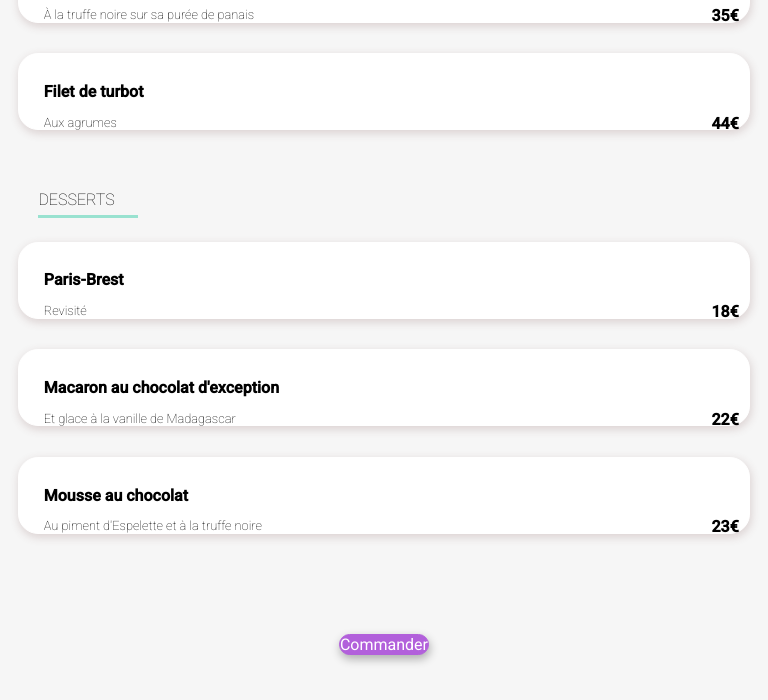
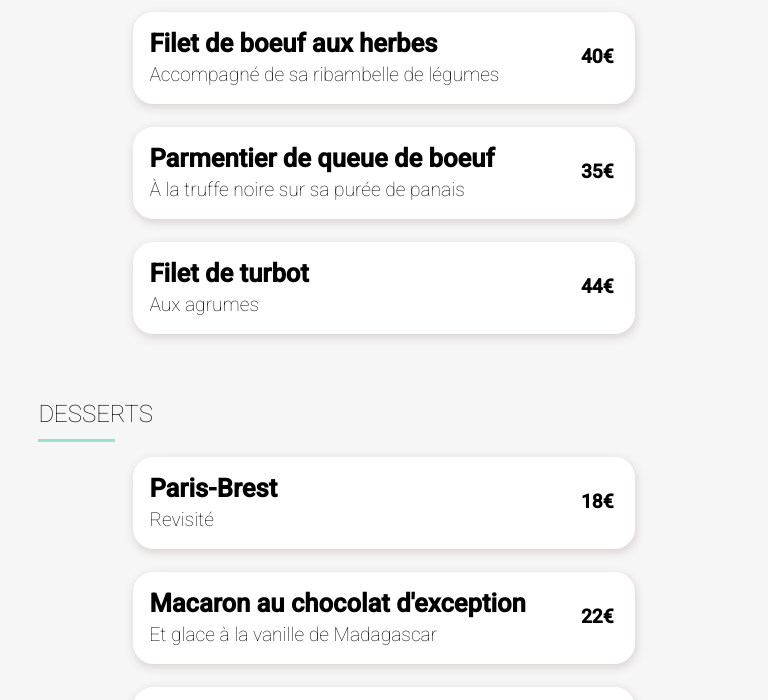
Before and after one commit to Zakaria-mac/ZakariaBelghit_3_26012021, a website: page Menu_1.html in a window 768 px wide. Shown: the part 990-1690 px from the top of the page. Drawn offline with Linux system fonts and the light colour scheme; a web font is replaced by a local one.

Commit message:
tablet_done

```diff
--- a/sass/main.scss
+++ b/sass/main.scss
@@ -800,7 +800,7 @@ body h4
         &__previous a{
             text-decoration: none;
             color: black;
-            font-size: 1.1em;
+            font-size: 2.7em;
         }
         &__previous{
             display: flex;
@@ -820,7 +820,7 @@ body h4
         &__img{
             display: flex;
             width: 100%;
-            height: 220px;
+            height: 50%;
             overflow: hidden;
         }
         &__img img{
@@ -833,26 +833,25 @@ body h4
             align-items: center;
             border: 1px solid $fond-color;
             background-color: $fond-color;
-            border-radius: 30px 30px 0 0;
+            border-radius: 50px 50px 0 0;
             width: 100%;
             margin-top: -12%;
         }
         &__title h1{
             font-family:'Shrikhand', 'roboto', serif, sans-serif;
-            font-size: 1.6em;
-            margin: 5% 5% 3% 0;
+            font-size: 3em;
+            margin: 3% 5% 3% 0;
             padding-left: 0;
         }
         &__title a{
             text-decoration: none;
-            font-size: 1.4em;
+            font-size: 2.5em;
             color: black;
             background-color: $fond-color;
             margin-left: 2%;
-            margin-top: 2%;
+            margin-top: 0;
             font-weight: lighter;
         }
-
     }
     .menu
     {
@@ -869,21 +868,21 @@ body h4
         &__title h2{
             color: black;
             font-weight: lighter;
-            font-size: 1em;
+            font-size: 1.5em;
             margin-bottom: 9%;
         }
         &__line{
             border-top: $third-color solid 3px;
             margin-left: 5%;
             padding: 0;
-            width: 13%;
+            width: 10%;
         }
     }
     .dish_btn
     {
         display: flex;
         flex-direction: column;
-        justify-content:flex-start;
+        justify-content:center;
         align-items: center;
         width: 100%;
         margin:0;
@@ -893,64 +892,68 @@ body h4
         display: flex;
         flex-direction: column;
         justify-content: flex-start;
-        width: 90%;
-        height: 75px;
+        width: 65%;
+        height: 90px;
         @include btn-menu;
         background-color: white;
         border: 1px solid white;
-        margin: 3% 0 1% 0;
-        padding-left: 5%;
+        margin: 2% 0 1% 0;
+
         &__link{
             text-decoration: none;
             width: 100%;
-            height: 75px;
+            height: 90px;
         }
         &__title{
             color: black;
             font-weight: bold;
-            font-size: 1em;
-            margin:4% 0 2% -2%;
+            font-size: 1.6em;
+            margin:3% 0 0 3%;
         }
         &__text{
             font-weight: lighter;
             color: black;
-            font-size: 0.8em;
-            margin: 0 0 0 -2%;
-
+            font-size: 1.2em;
+            margin: 1% 0 0 3%;
         }
         &__price{
             font-weight: bold;
             color: black;
-            font-size: 1em;
+            font-size: 1.2em;
             display: flex;
             justify-content: flex-end;
             position: relative;
-            bottom: 32px;
-            right:10px;
+            bottom: 60px;
+            right:20px;
         }
         &__btn {
             display: flex;
             justify-content: flex-end;
             color: black;
             position: relative;
-            bottom: 90px;
-            right:10px;
+            bottom: 60px;
+            right:20px;
             visibility: hidden;
         }
     }
     .btn_commander
     {
-        @include btn-order;
-        margin-top: 12%;
-        margin-bottom: 12%;
+        margin-top: 8%;
+        margin-bottom: 8%;
         display: flex;
+        justify-content: center;
         align-self: center;
+        width: 30%;
         a
         {
+            @include btn-order;
             text-decoration: none;
             color: white;
             font-family: 'roboto', serif, sans-serif;
-            font-size: 1em;
+            font-size: 1.5em;
+            text-align: center;
+            padding:8% 0 8% 0;
+            width: 100%;
         }
     }
 }
```
Also changed, not shown: ohmyfood.css, 3 other files.
